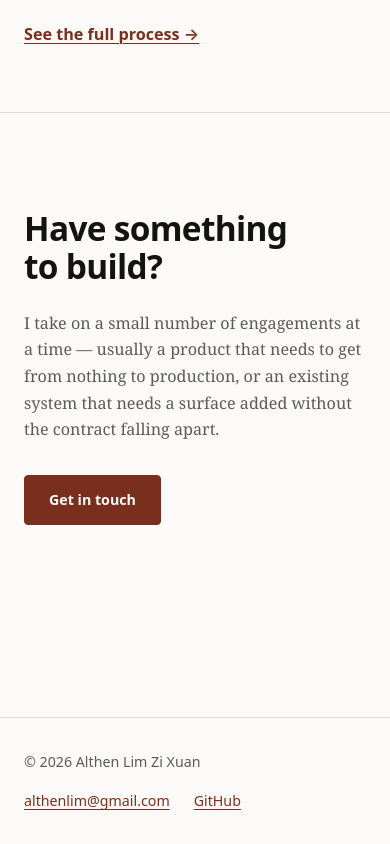
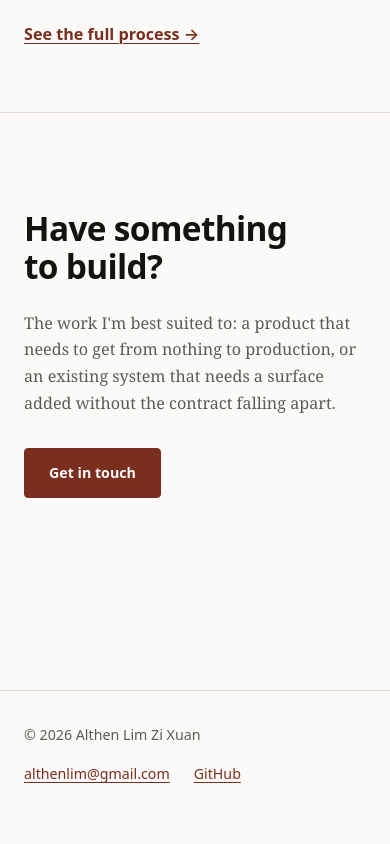
Before and after one commit to althenlimzixuan/althenlimzixuan.github.io, an Astro site: page / in a window 390 px wide. Shown: the part 4244-5088 px from the top of the page. After the commit the page ends 5062 px from the top, so only its background shows below. Built offline with nearby package versions, Linux system fonts and the light colour scheme; Astro itself is replaced by a stand-in of ours.

Commit message:
Fix magic hero widths and unsubstantiated CTA copy (#9)
Add --w-hero token (46rem) to tokens.css and reference it from Hero.astro
instead of a bare literal. The 72rem breakpoint stays inline with a comment,
since custom properties cannot be used inside @media conditions.

Rewrite the closing CTA paragraph so it no longer implies an existing book
of business ("a small number of engagements at a time"); keeps the accurate
description of the kind of work sought.

```diff
--- a/src/components/ClosingCta.astro
+++ b/src/components/ClosingCta.astro
@@ -8,9 +8,9 @@ const hasBooking = site.calBookingUrl !== null;
   <div class="inner">
     <h2 id="cta-heading">Have something to build?</h2>
     <p>
-      I take on a small number of engagements at a time — usually a product that
-      needs to get from nothing to production, or an existing system that needs a
-      surface added without the contract falling apart.
+      The work I'm best suited to: a product that needs to get from nothing to
+      production, or an existing system that needs a surface added without the
+      contract falling apart.
     </p>
     <p class="actions">
       <a class="btn btn-primary" href={primaryCtaHref()}>{primaryCtaLabel()}</a>
--- a/src/components/Hero.astro
+++ b/src/components/Hero.astro
@@ -19,11 +19,15 @@ import { primaryCtaHref, primaryCtaLabel, site } from '../data/site';
 <style>
   .hero {
     padding-block: var(--s-24) var(--s-16);
-    max-width: 46rem;
+    max-width: var(--w-hero);
     margin-inline: 0;
     padding-inline: var(--s-6);
   }
 
+  /* 72rem breakpoint kept inline: custom properties are not valid inside
+     @media conditions (`@media (min-width: var(--bp-wide))` silently never
+     matches), so this value cannot be tokenised. It mirrors --w-page (68rem)
+     plus a little headroom before the hero centres itself. */
   @media (min-width: 72rem) {
     .hero { margin-inline: auto; }
   }
--- a/src/styles/tokens.css
+++ b/src/styles/tokens.css
@@ -37,6 +37,7 @@
 
   /* Layout */
   --w-prose: 38rem;
+  --w-hero: 46rem;
   --w-page: 68rem;
   --radius: 4px;
 
```
